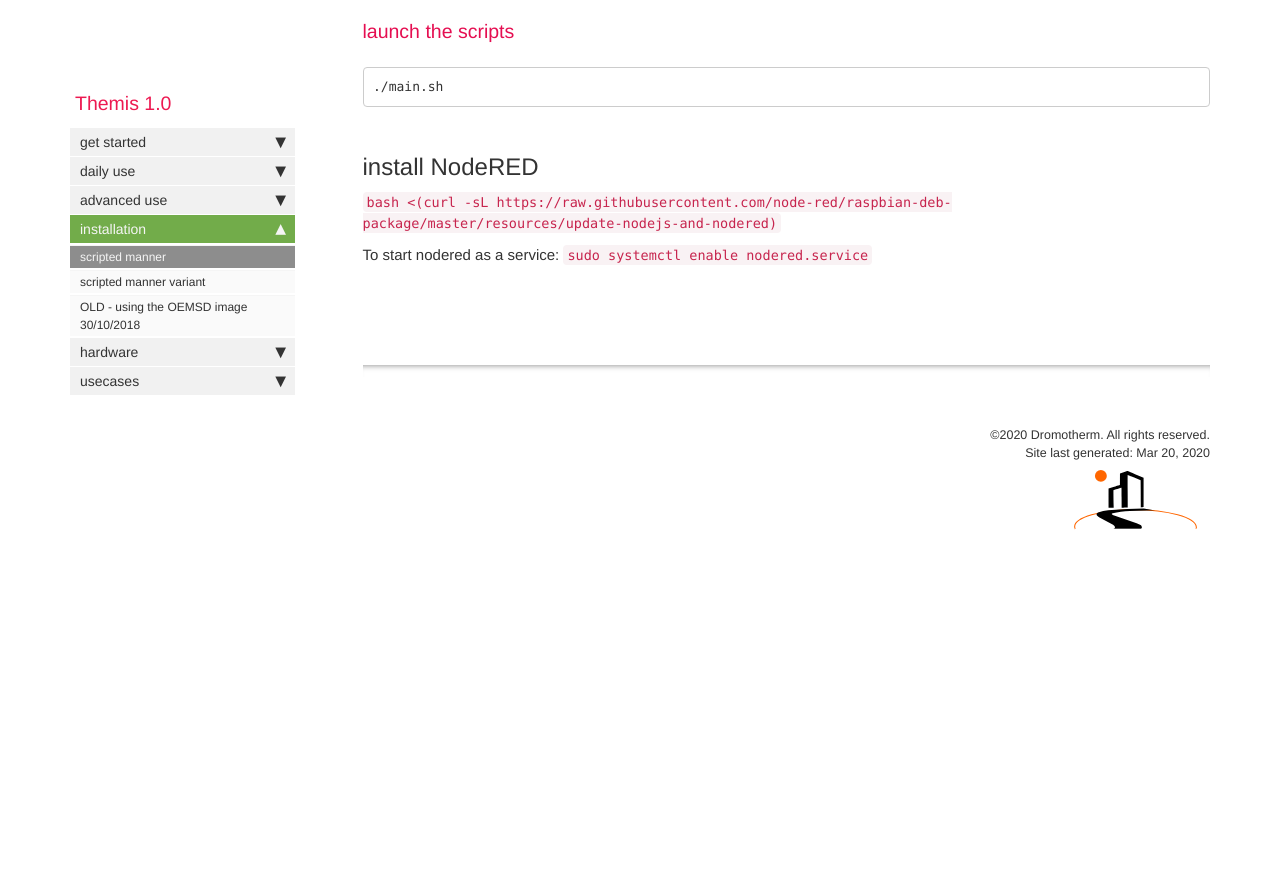
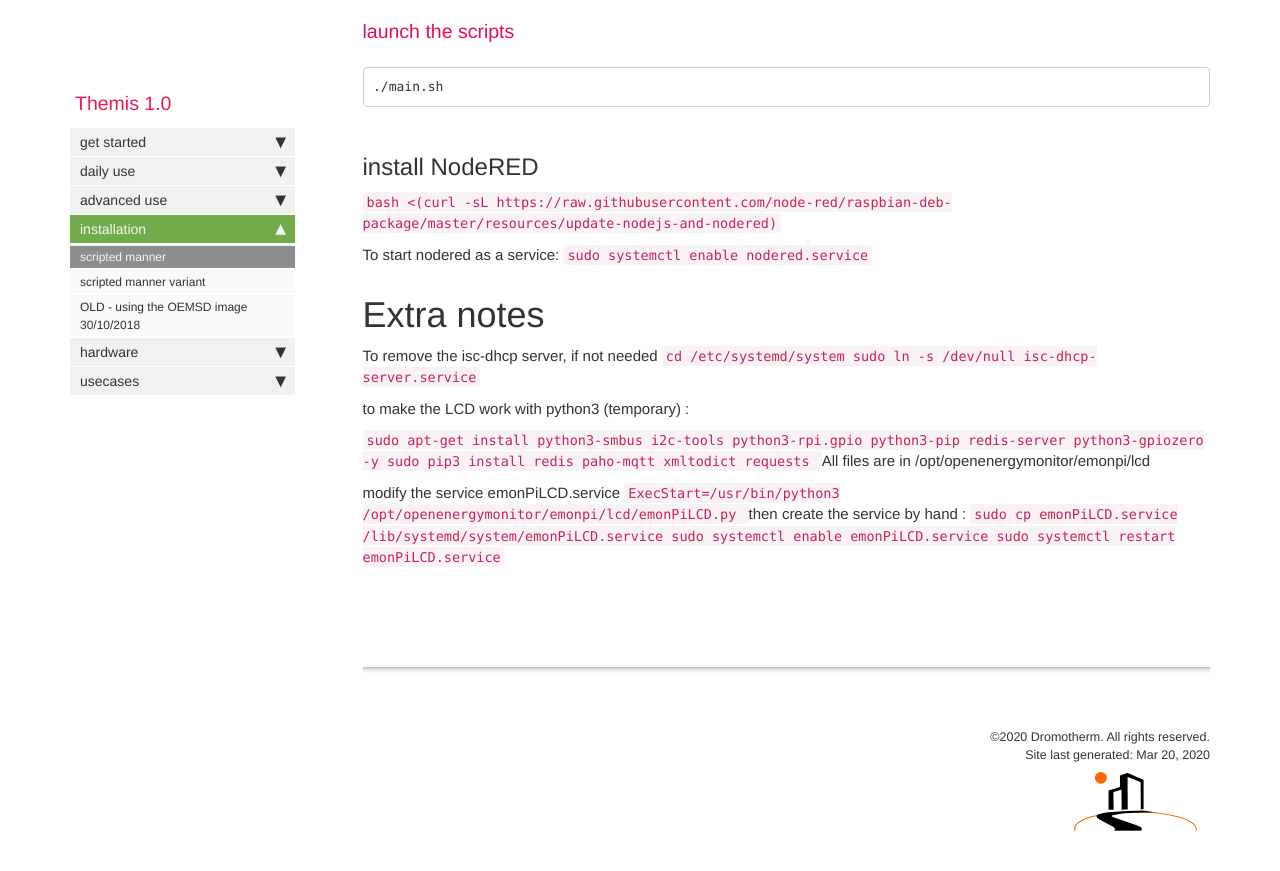
Before and after one commit to dromotherm/documentation, a Jekyll site: the page built from pages/themis/Note_install_Themis.md, in a window 1280 px wide and 900 px high, scrolled down 2654 px. Shown: the top 871 px of the window. Built offline with Jekyll 4.4.1, drawn with Linux system fonts in a browser that asks for light colours; comment, search, counter and statistics services are not loaded; before the commit the page ends 3252 px from its top, so only the background shows below that.

Commit message:
Update Note_install_Themis.md

```diff
--- a/pages/themis/Note_install_Themis.md
+++ b/pages/themis/Note_install_Themis.md
@@ -114,3 +114,31 @@
 ``
 
 To start nodered as a service: `sudo systemctl enable nodered.service`
+
+
+# Extra notes
+
+To remove the isc-dhcp server, if not needed
+``
+cd /etc/systemd/system
+sudo ln -s /dev/null isc-dhcp-server.service
+``
+
+to make the LCD work with python3 (temporary) :
+
+``
+sudo apt-get install python3-smbus i2c-tools python3-rpi.gpio python3-pip redis-server  python3-gpiozero -y
+sudo pip3 install redis paho-mqtt xmltodict requests
+``
+All files are in /opt/openenergymonitor/emonpi/lcd
+
+modify the service emonPiLCD.service
+``
+ExecStart=/usr/bin/python3 /opt/openenergymonitor/emonpi/lcd/emonPiLCD.py
+``
+then create the service by hand :
+``
+sudo cp emonPiLCD.service /lib/systemd/system/emonPiLCD.service
+sudo systemctl enable emonPiLCD.service
+sudo systemctl restart emonPiLCD.service
+``
```
